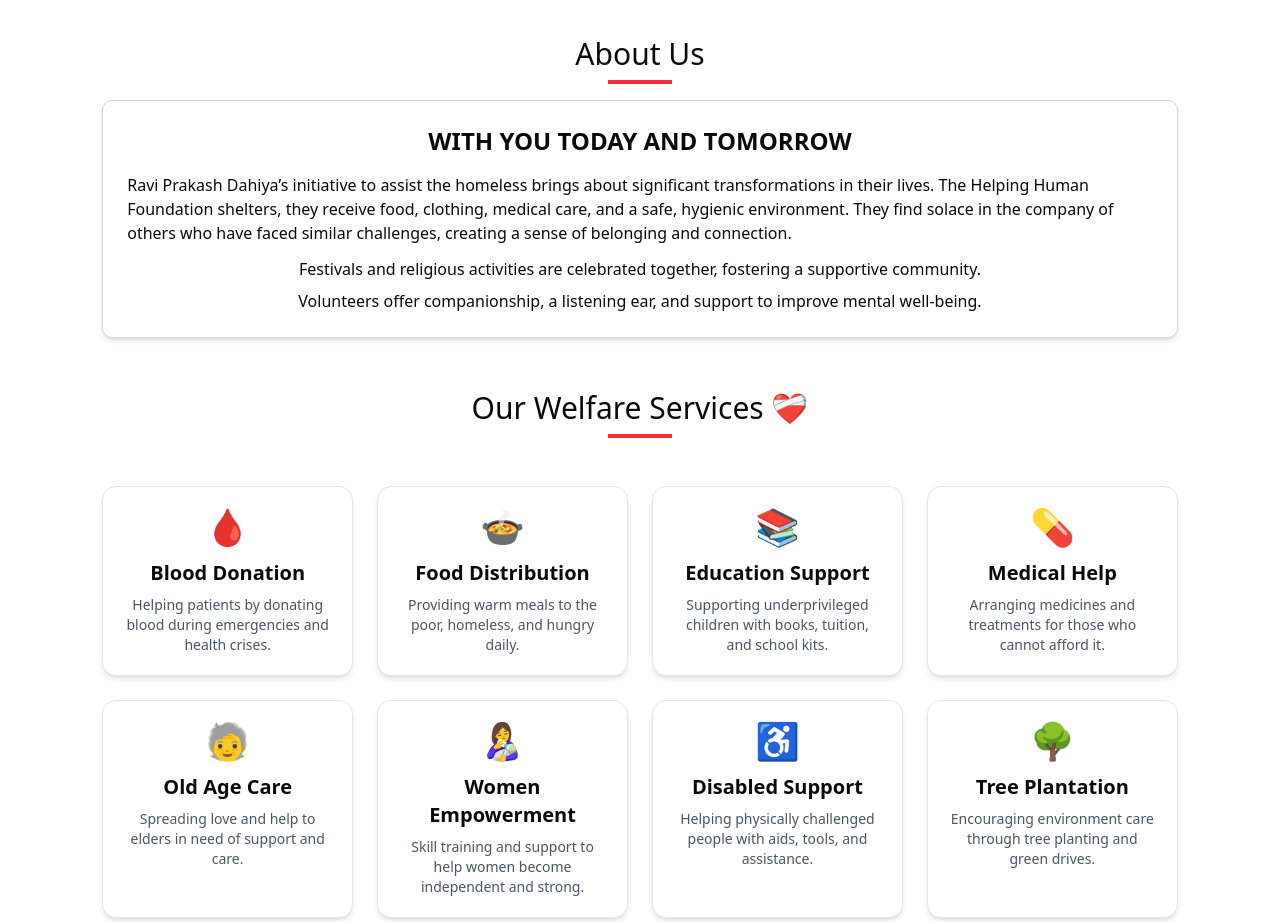
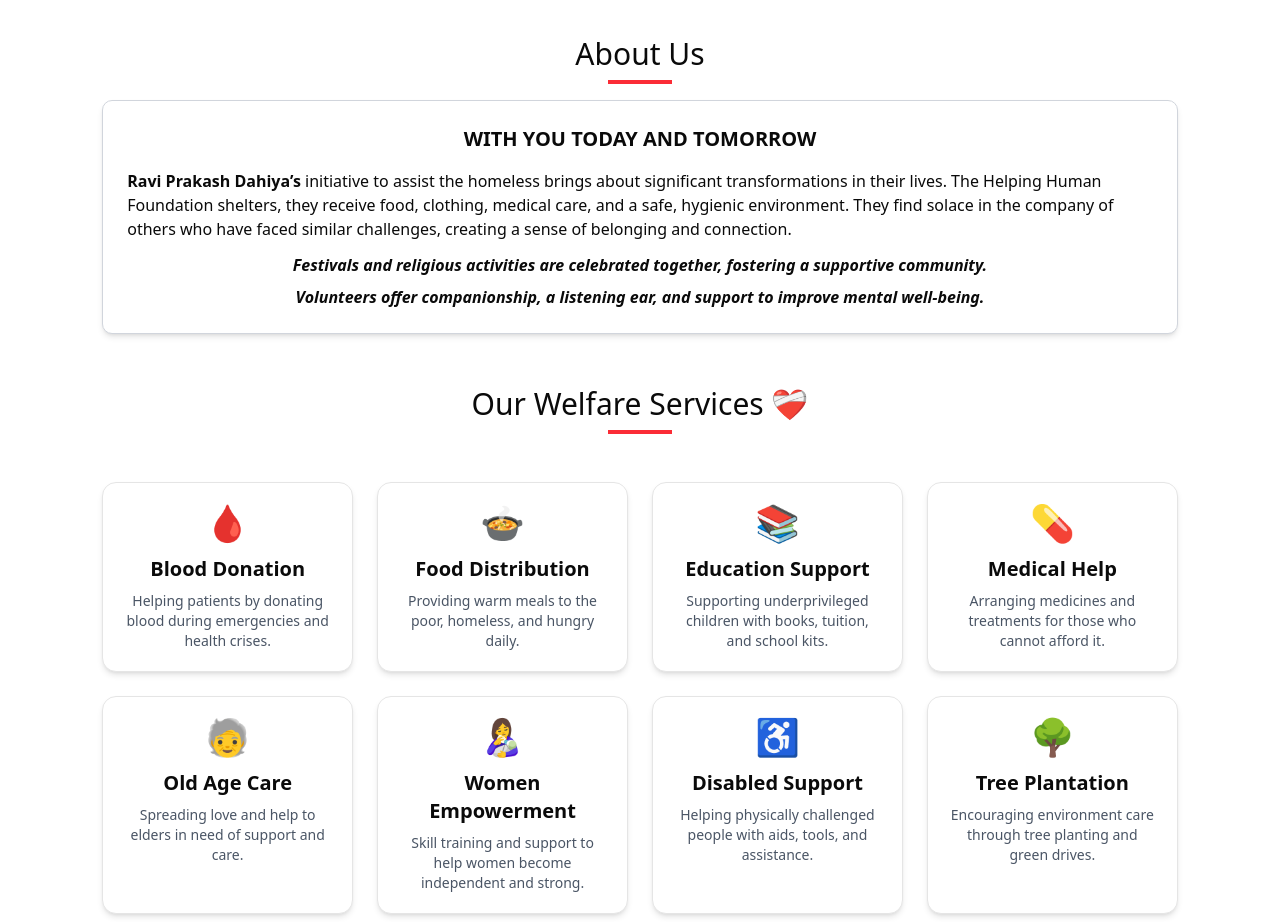
Before and after one commit to neerajhariyale/TheHelpingHumanFoundation, a React (Vite) app: page / in a window 1280 px wide. Shown: the part 1040-1962 px from the top of the page. Built offline with nearby package versions, Linux system fonts and the light colour scheme.

Commit message:
frontpage change

```diff
--- a/src/component/Aboutus.tsx
+++ b/src/component/Aboutus.tsx
@@ -1,19 +1,19 @@
 const Aboutus = () => {
   return (
     <div className="border border-gray-300 rounded-lg p-6 w-11/12 mx-auto bg-white shadow-md flex justify-center items-center flex-col">
-      <h2 className="text-2xl font-semibold  text-center mb-4">WITH YOU TODAY AND TOMORROW</h2>
+      <h2 className="text-xl font-semibold  text-center mb-4">WITH YOU TODAY AND TOMORROW</h2>
       <p className="mb-3 text-md">
-        Ravi Prakash Dahiya’s initiative to assist the homeless brings about significant
+        <span className="font-semibold">Ravi Prakash Dahiya’s</span> initiative to assist the homeless brings about significant
         transformations in their lives. The Helping Human Foundation shelters, they receive
         food, clothing, medical care, and a safe, hygienic environment. They find solace in
         the company of others who have faced similar challenges, creating a sense of belonging
         and connection.
       </p>
-      <p className="mb-2">
+      <p className="mb-2 font-semibold italic">
         Festivals and religious activities are celebrated together, fostering a supportive
         community.
       </p>
-      <p >
+      <p className="font-semibold italic">
         Volunteers offer companionship, a listening ear, and support to improve mental
         well-being.
       </p>
```
